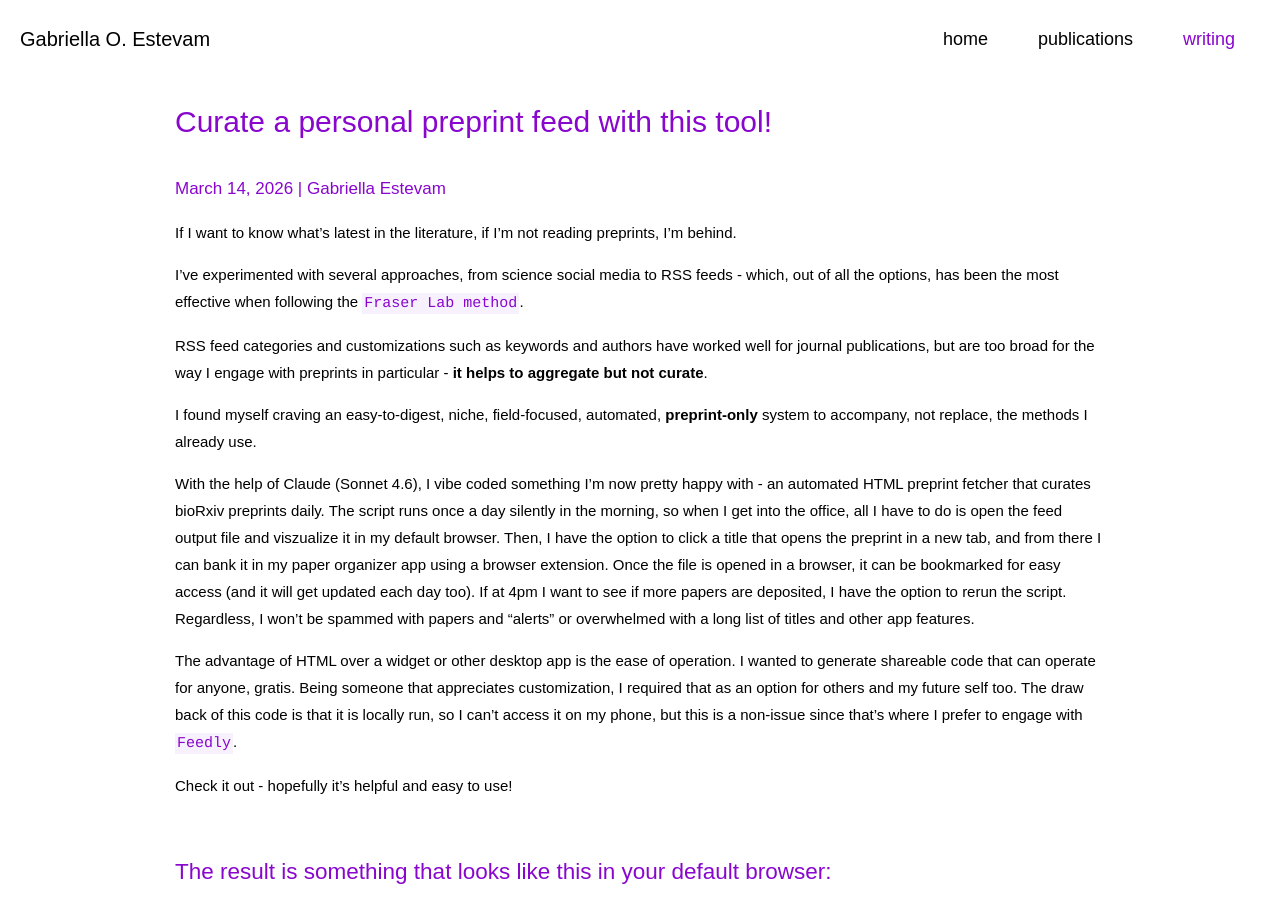
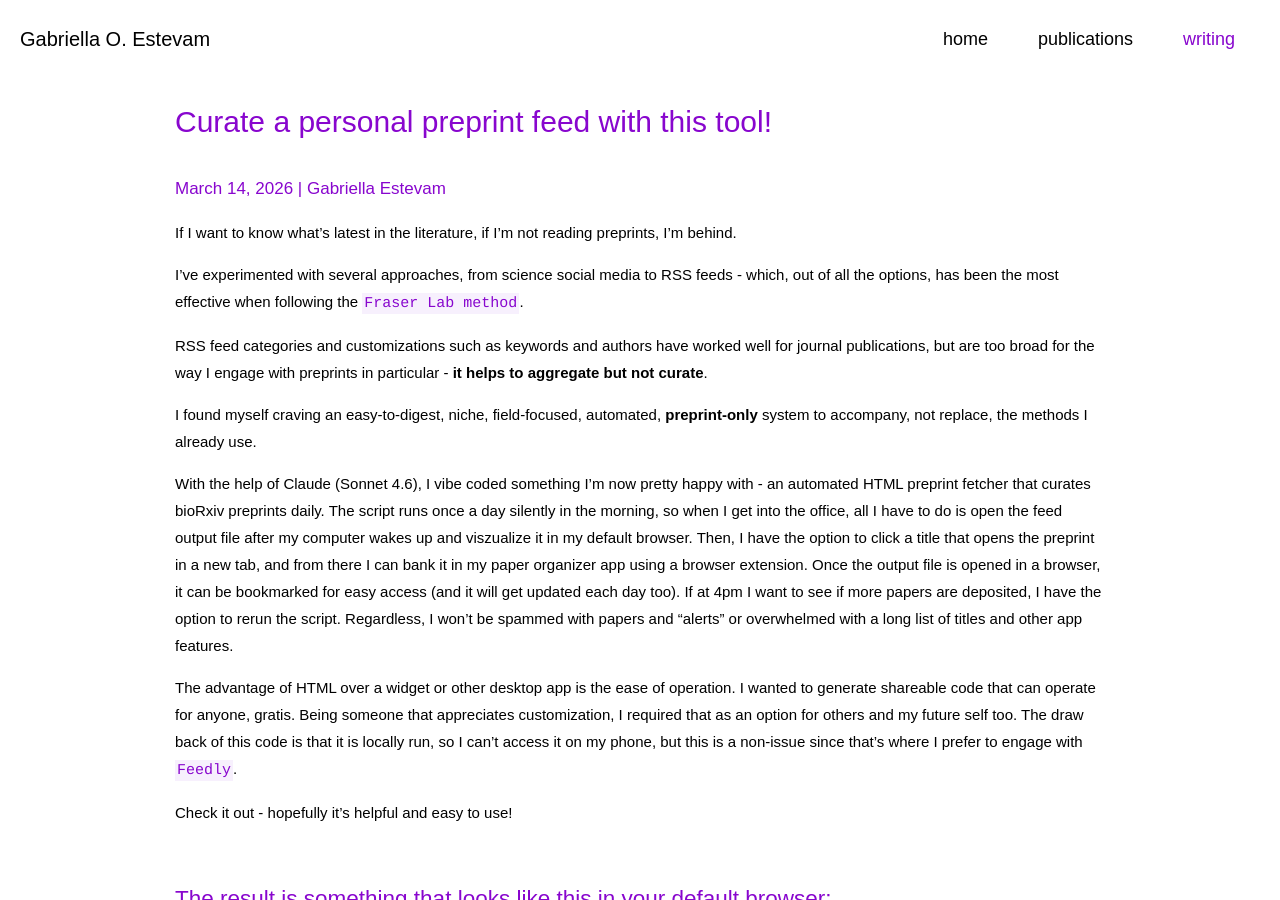
Before and after one commit to gestevam/gestevam.github.io, a Jekyll site: the page built from _posts/2026-03-14-preprint-fetcher.md, in a window 1280 px wide and 900 px high. Built offline with Jekyll 4.4.1, drawn with Linux system fonts in a browser that asks for light colours; some of the changed text lies outside the part shown.

Commit message:
update w/ edit

````diff
--- a/_posts/2026-03-14-preprint-fetcher.md
+++ b/_posts/2026-03-14-preprint-fetcher.md
@@ -15,7 +15,7 @@ RSS feed categories and customizations such as keywords and authors have worked
 
 I found myself craving an easy-to-digest, niche, field-focused, automated, __preprint-only__ system to accompany, not replace, the methods I already use.
 
-With the help of Claude (Sonnet 4.6), I vibe coded something I’m now pretty happy with - an automated HTML preprint fetcher that curates bioRxiv preprints daily. The script runs once a day silently in the morning, so when I get into the office, all I have to do is open the feed output file and viszualize it in my default browser. Then, I have the option to click a title that opens the preprint in a new tab, and from there I can bank it in my paper organizer app using a browser extension. Once the file is opened in a browser, it can be bookmarked for easy access (and it will get updated each day too). If at 4pm I want to see if more papers are deposited, I have the option to rerun the script. Regardless, I won’t be spammed with papers and “alerts” or overwhelmed with a long list of titles and other app features.
+With the help of Claude (Sonnet 4.6), I vibe coded something I’m now pretty happy with - an automated HTML preprint fetcher that curates bioRxiv preprints daily. The script runs once a day silently in the morning, so when I get into the office, all I have to do is open the feed output file after my computer wakes up and viszualize it in my default browser. Then, I have the option to click a title that opens the preprint in a new tab, and from there I can bank it in my paper organizer app using a browser extension. Once the output file is opened in a browser, it can be bookmarked for easy access (and it will get updated each day too). If at 4pm I want to see if more papers are deposited, I have the option to rerun the script. Regardless, I won’t be spammed with papers and “alerts” or overwhelmed with a long list of titles and other app features.
 
 The advantage of HTML over a widget or other desktop app is the ease of operation. I wanted to generate shareable code that can operate for anyone, gratis. Being someone that appreciates customization, I required that as an option for others and my future self too. The draw back of this code is that it is locally run, so I can’t access it on my phone, but this is a non-issue since that’s where I prefer to engage with <a href="https://feedly.com/" style="background-color: #F7F0FD; font-family: Courier, monospace; padding: 2px 2px; color: #8806CE; text-decoration: none;"> Feedly</a>.
 
@@ -60,8 +60,9 @@ Check it out - hopefully it's helpful and easy to use!
     ```
     python scheduler.py --install-launchd
     ```
+8. Open the output file from the "feed output" subfolder, view feed in broswer, and bookmark
 <br>
-At any later point, the preprint fetch can be run on your terminal, just rerun ```python biorxiv_fetcher.py```
+At any later point, the preprint fetch can be refreshed on your terminal, just rerun ```python biorxiv_fetcher.py```
 
 <br>
 
````
